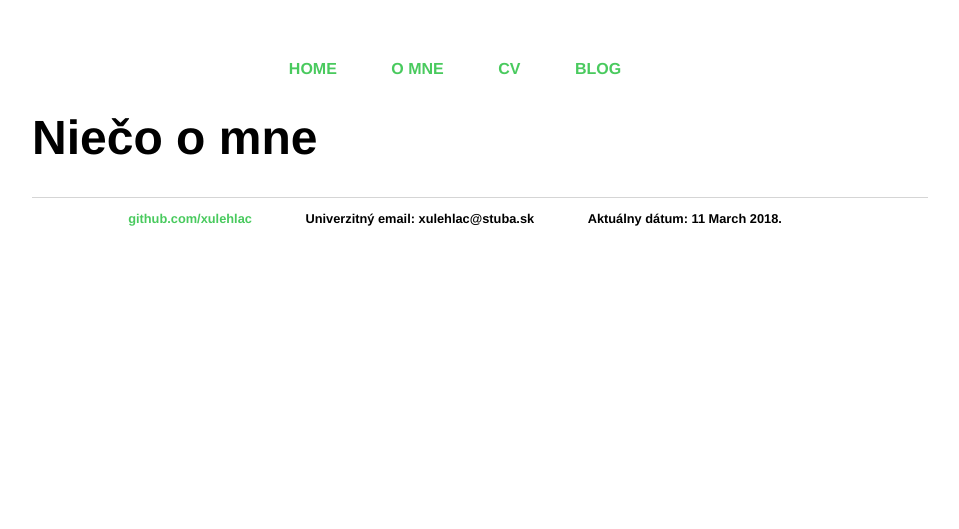
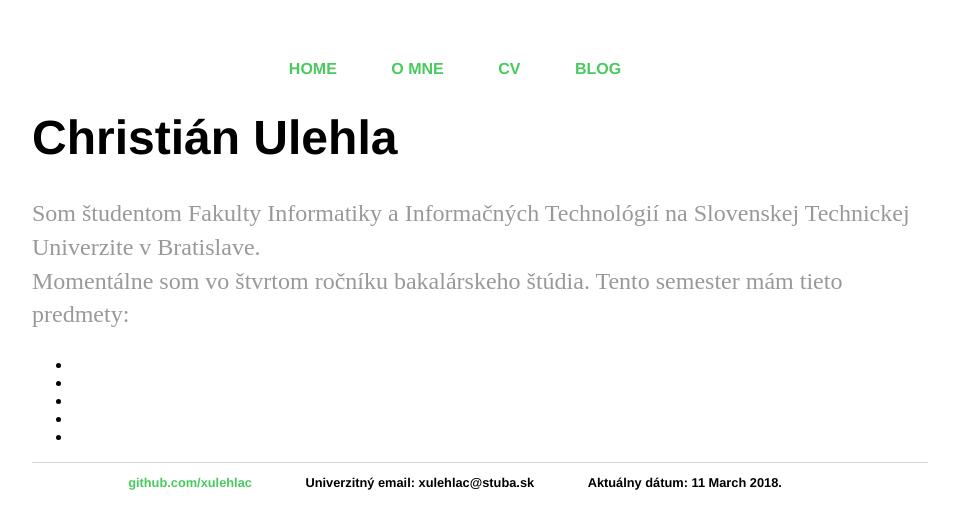
Before and after one commit to xulehlac/xulehlac.github.io, a Jekyll site: the page built from about/index.html, in a window 1280 px wide. Shown: the top 529 px of the page, without its empty margins (160-1119 px from the left). Built offline with Jekyll 4.4.1, drawn with Linux system fonts in a browser that asks for light colours.

Commit message:
Update index.html

```diff
--- a/about/index.html
+++ b/about/index.html
@@ -1,6 +1,19 @@
 ---
 layout: default
-title: Niečo o mne
+title: Christián Ulehla
 ---
 
 <h1>{{ page.title }}</h1>
+
+<p>
+  Som študentom Fakulty Informatiky a Informačných Technológií na Slovenskej Technickej Univerzite v Bratislave.<br>
+  Momentálne som vo štvrtom ročníku bakalárskeho štúdia. Tento semester mám tieto predmety:
+</p>
+
+  <ul>
+{% for member in site.data.predmety %}
+  <li>
+    <a href="{{ predmety.odkaz }}">{{ predmety.názov }}</a>
+  </li>
+{% endfor %}
+</ul>
```
